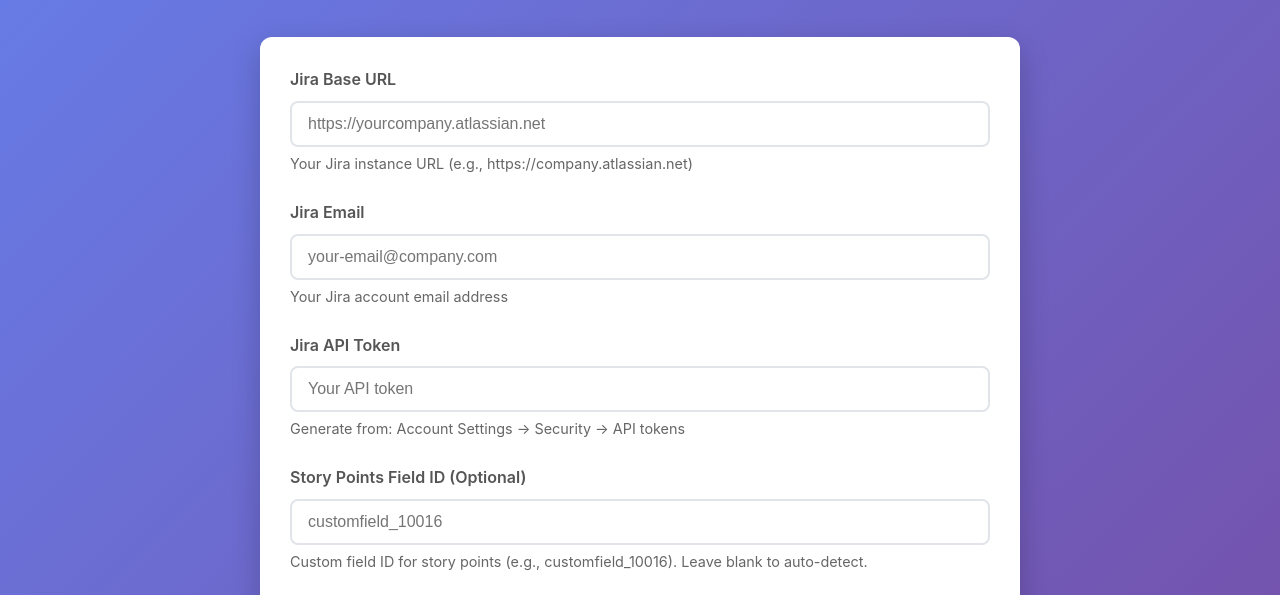
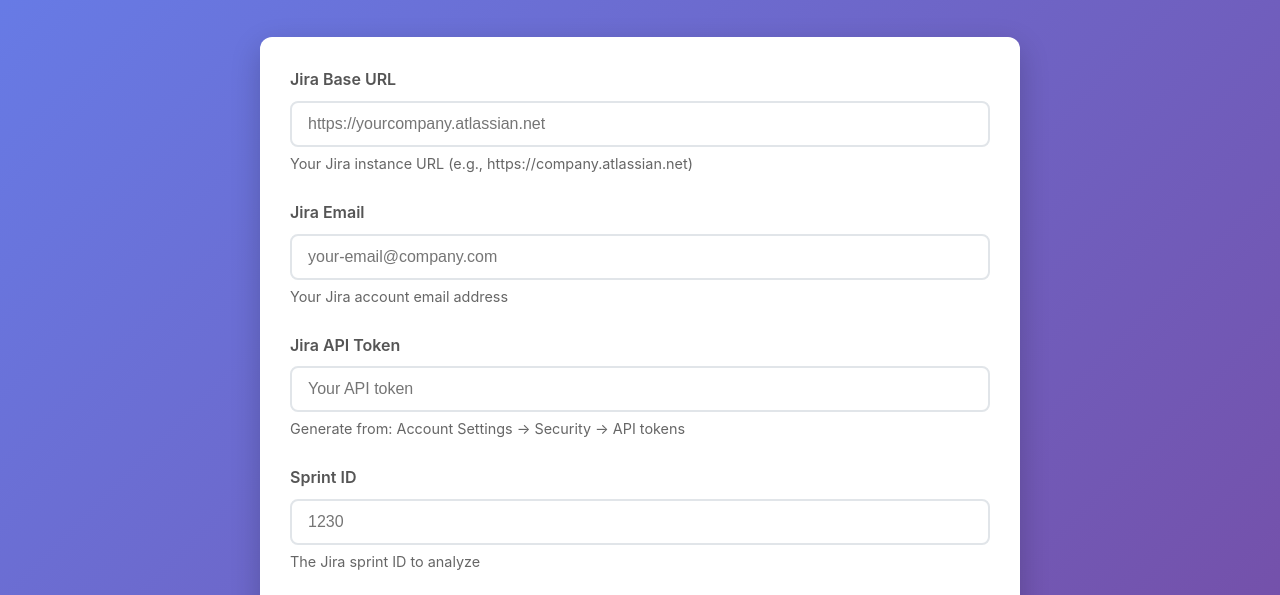
Before and after one commit to ArmanSahota/JiraKPIWebsite, a website: page index.html in a window 1280 px wide. Shown: the part 153-748 px from the top of the page. Drawn offline with Linux system fonts and the light colour scheme.

Commit message:
story point removal
we are removing story point need to be added manually since we can auto detect it now

```diff
--- a/index.html
+++ b/index.html
@@ -33,12 +33,6 @@
                     <label for="jiraApiToken">Jira API Token</label>
                     <input type="password" id="jiraApiToken" placeholder="Your API token" required>
                     <small>Generate from: Account Settings → Security → API tokens</small>
-                </div>
-
-                <div class="form-group">
-                    <label for="storyPointsField">Story Points Field ID (Optional)</label>
-                    <input type="text" id="storyPointsField" placeholder="customfield_10016">
-                    <small>Custom field ID for story points (e.g., customfield_10016). Leave blank to auto-detect.</small>
                 </div>
 
                 <div class="form-group">
--- a/script.js
+++ b/script.js
@@ -25,7 +25,7 @@
             jiraBaseUrl: document.getElementById('jiraBaseUrl')?.value.trim() || '',
             jiraEmail: document.getElementById('jiraEmail')?.value.trim() || '',
             jiraApiToken: document.getElementById('jiraApiToken')?.value.trim() || '',
-            storyPointsField: document.getElementById('storyPointsField')?.value.trim() || '',
+            storyPointsField: '', // Always auto-detect
             sprintId: document.getElementById('sprintId')?.value ? parseInt(document.getElementById('sprintId').value) : null
         };
 
```
Also changed, not shown: README.md.
